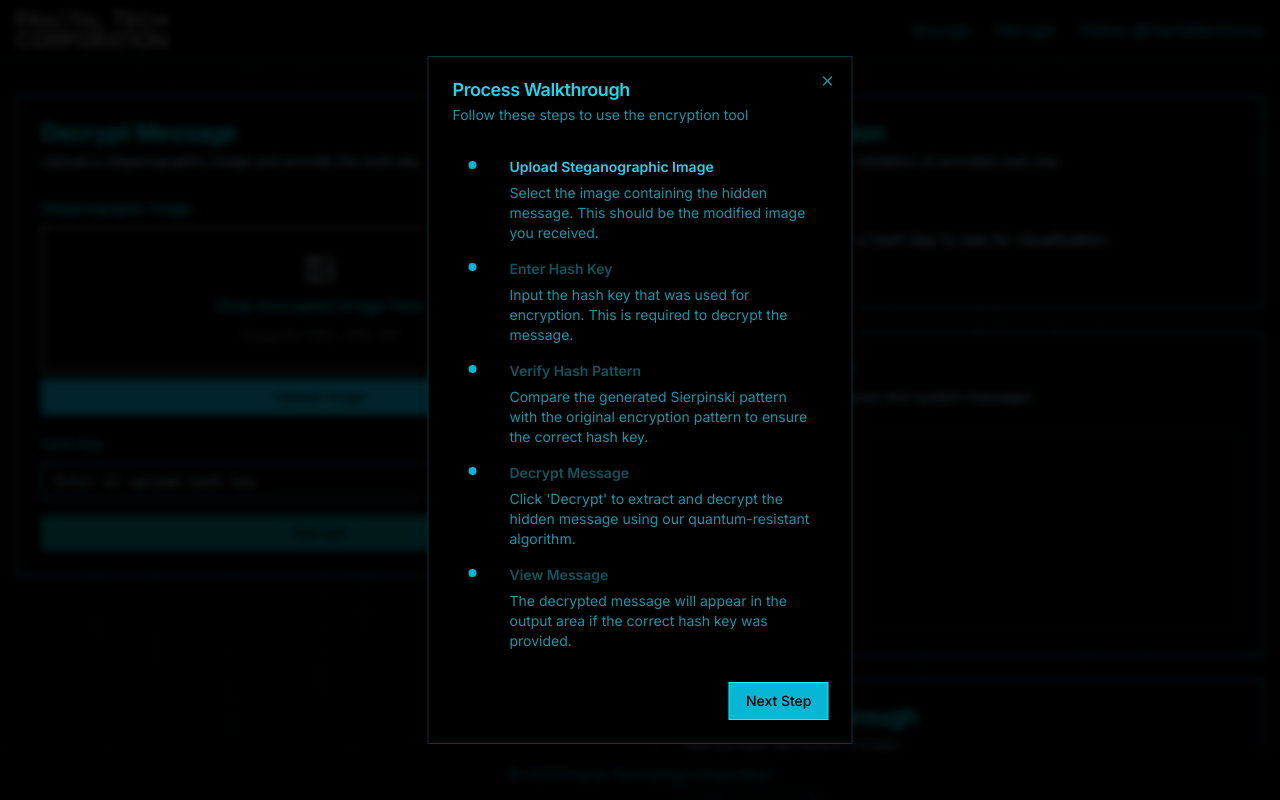
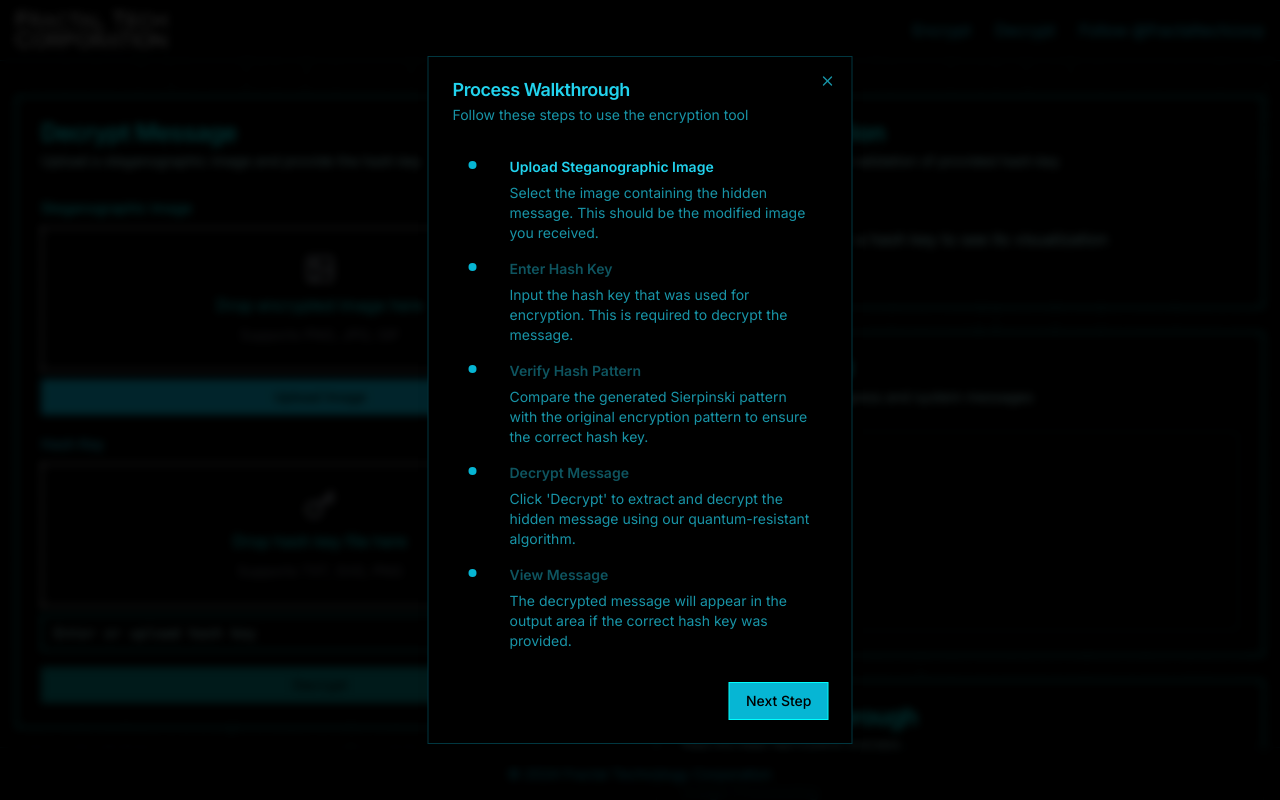
Before and after one commit to favourablegroup/ternarysteganography, a Next.js app: page /decrypt in a window 1280 px wide. Shown: the top 800 px of the page. Built offline with nearby package versions, Linux system fonts and the light colour scheme.

Commit message:
Fix DragDropZone component props in decrypt page

```diff
--- a/app/decrypt/page.tsx
+++ b/app/decrypt/page.tsx
@@ -220,12 +220,16 @@ export default function DecryptionTool() {
                   <Label className="text-cyan-400">Hash Key</Label>
                   <div className="space-y-2">
                     <DragDropZone
-                      onDrop={handleHashKeyDrop}
-                      accept=".txt,.svg,.png"
-                      icon={<Key className="w-8 h-8" />}
-                      label="Drop hash key file here"
-                      supportText="Supports TXT, SVG, PNG files"
-                    />
+                      onFileAccepted={handleHashKeyDrop}
+                      acceptedFileTypes={['.txt', '.svg', '.png']}
+                      className="border-2 border-dashed border-gray-300 rounded-lg p-6 text-center hover:border-gray-400 transition-colors"
+                    >
+                      <div className="flex flex-col items-center gap-2">
+                        <Key className="w-8 h-8 text-gray-400" />
+                        <p>Drop hash key file here</p>
+                        <p className="text-sm text-gray-500">Supports TXT, SVG, PNG</p>
+                      </div>
+                    </DragDropZone>
                     <Input
                       value={hash}
                       onChange={(e) => handleHashChange(e.target.value)}
```
